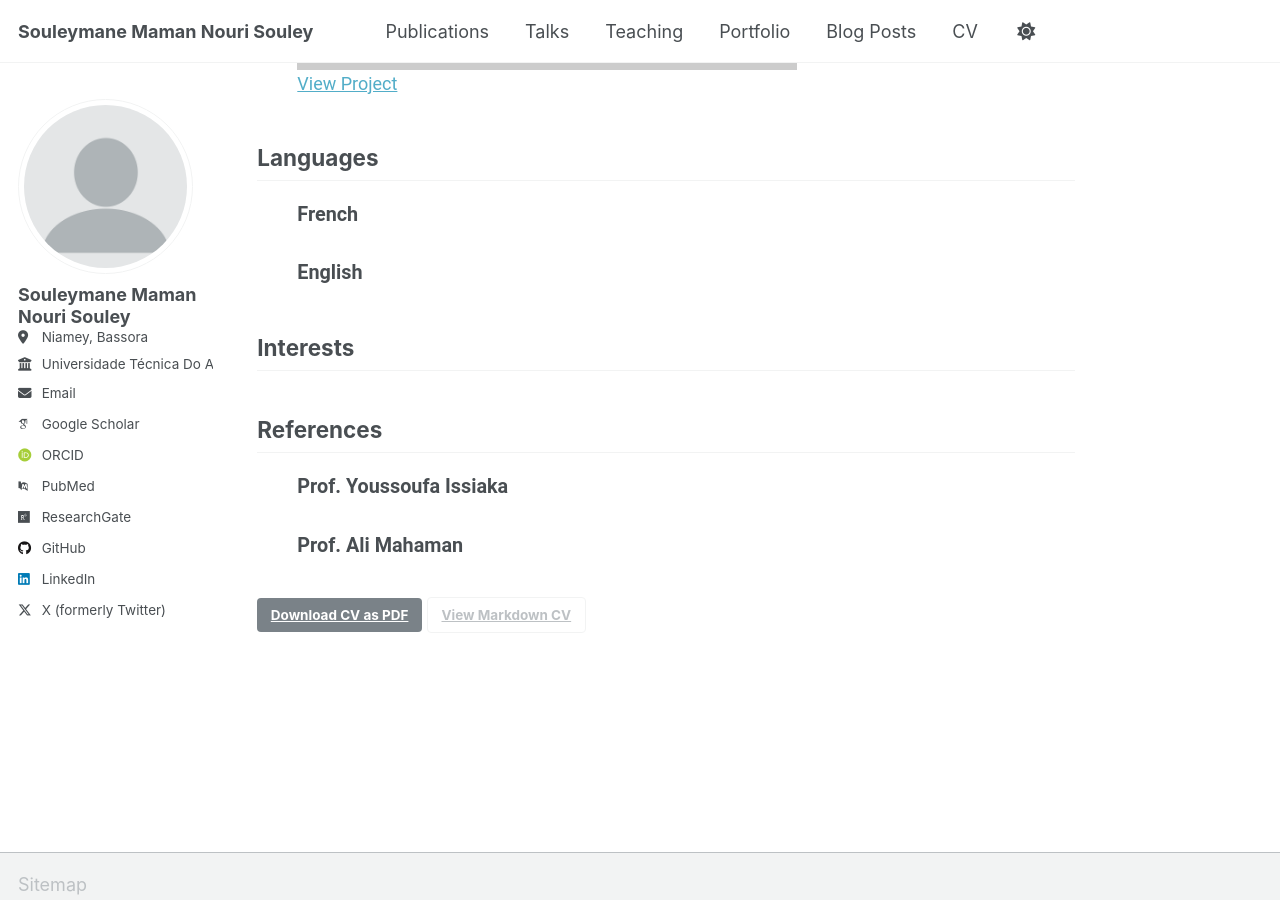
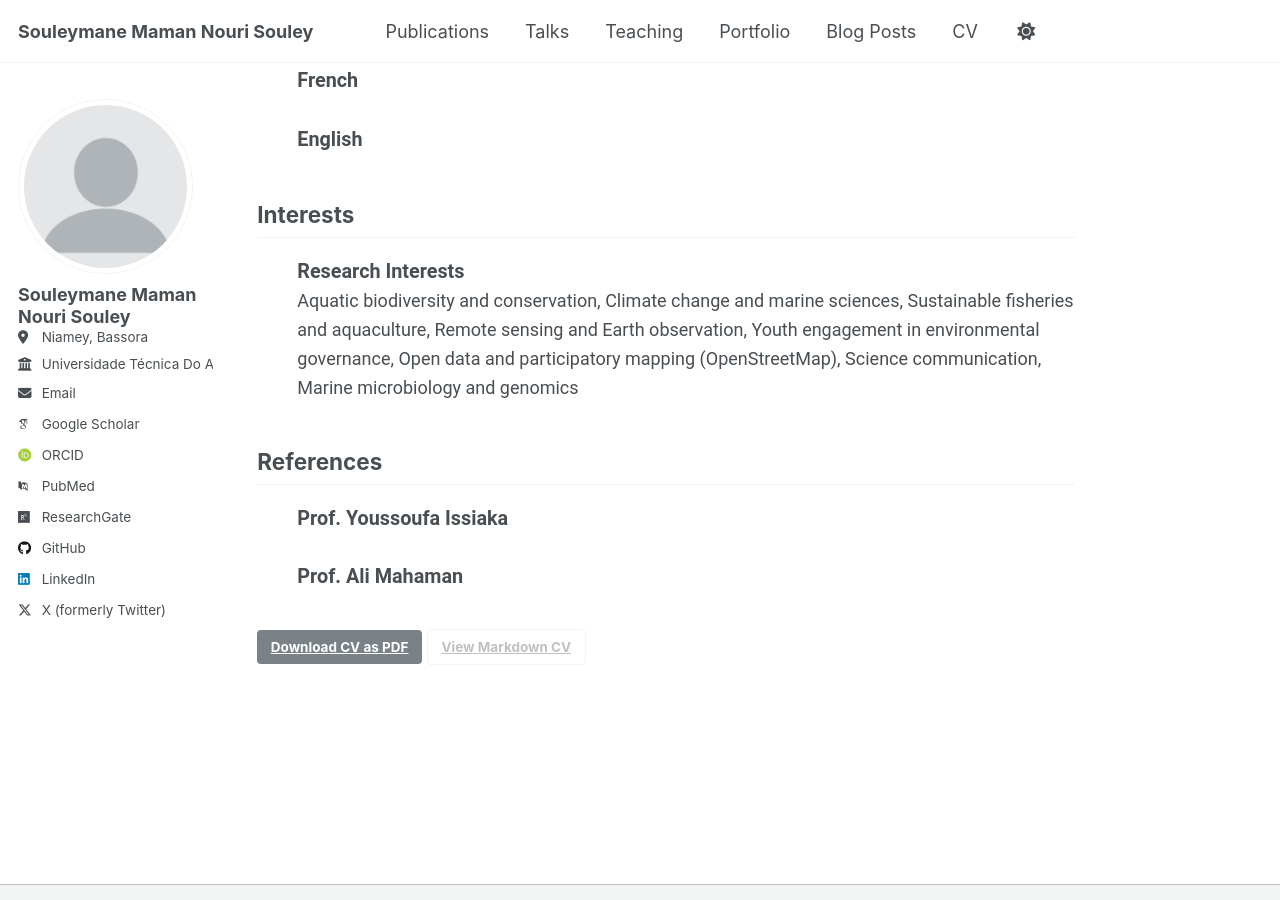
Before and after one commit to halieute/halieute.github.io, a Jekyll site: the page built from _pages/cv-json.md, in a window 1280 px wide and 900 px high, scrolled down 3745 px. Built offline with Jekyll 4.4.1, drawn with Linux system fonts in a browser that asks for light colours; some web fonts are replaced; a script that is not in the unit is left out; some of the changed lines change nothing that is shown; some of the changed text lies outside the part shown.

Commit message:
Revise skills and interests in cv.json
Updated technical skills and research interests in cv.json.

```diff
--- a/_data/cv.json
+++ b/_data/cv.json
@@ -66,10 +66,8 @@
       "keywords": [
         "Statistical analysis (R, Python, FiSAT II, Sphinx)",
         "Cartography and GIS (QGIS, ArcGIS, PostGIS, Google Earth Engine)",
-        "Remote sensing (NASA ARSET training)",
-        "Molecular ecology (DNA barcoding, eDNA, PCR)",
-        "Marine microbiology and biogeochemistry",
-        "Science communication (video production and editing)",
+        "Remote sensing",
+        "Science communication",
         "Data fusion and visualization",
         "Field data collection (meteorological, oceanographic, ichthyological)"
       ]
@@ -87,7 +85,8 @@
   ],
   "interests": [
     {
-
+      "name": "Research Interests",
+      "keywords": [
         "Aquatic biodiversity and conservation",
         "Climate change and marine sciences",
         "Sustainable fisheries and aquaculture",
@@ -96,11 +95,11 @@
         "Open data and participatory mapping (OpenStreetMap)",
         "Science communication",
         "Marine microbiology and genomics"
+      ]
+    }
 
-    }
   ],
   "references": [
-
      {
       "name": "Prof. Youssoufa Issiaka",
       "title": "Professor CAMES",
@@ -117,7 +116,6 @@
       "email": "ali_mahamane@yahoo.fr",
       "phone": "+227 96 96 77 24"
     }
-
   ],
   "publications": [
 
```
Lines whose indentation alone changed are shown as unchanged.
